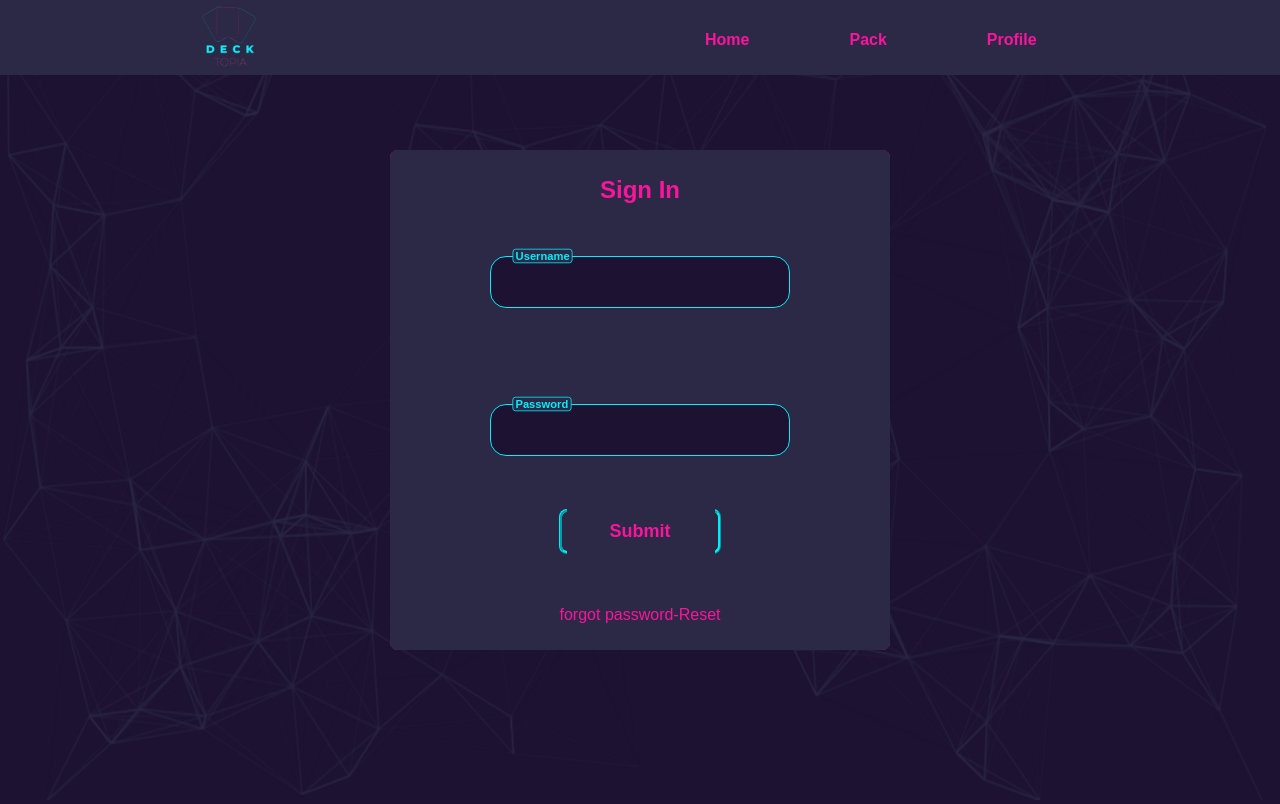
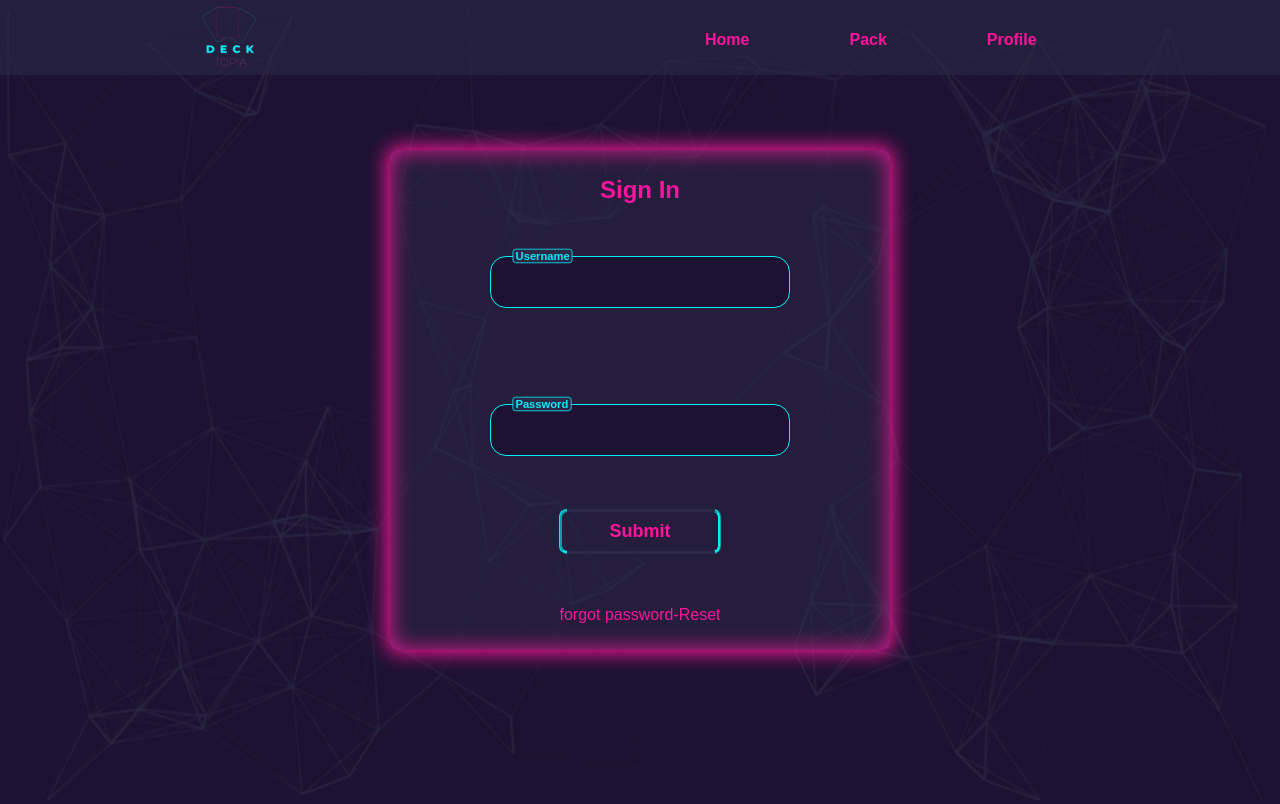
Before and after one commit to Kyubs1610/Decktopia-front, a React (Create React App) app: page /login in a window 1280 px wide. Built offline with nearby package versions, Linux system fonts and the light colour scheme.

Commit message:
design sympa

```diff
--- a/src/App.css
+++ b/src/App.css
@@ -27,11 +27,11 @@ button {
 button::after {
     content: "";
     position: absolute;
-    top: -10px;
+    top: -3px;
     left: 3%;
     width: 95%;
-    height: 40%;
-    background-color: #2B2945;
+    height: 3px;
+    background-color: rgba(43, 41, 69, 1);
     transition: 0.5s;
     transform-origin: center;
 }
@@ -40,11 +40,11 @@ button::before {
     content: "";
     transform-origin: center;
     position: absolute;
-    top: 80%;
+    bottom: -3px;
     left: 3%;
     width: 95%;
-    height: 40%;
-    background-color: #2B2945;
+    height: 3px;
+    background-color: rgba(43, 41, 69, 1);
     transition: 0.5s;
 }
 
@@ -53,7 +53,8 @@ button:hover::before, button:hover::after {
 }
 
 button:hover {
-    box-shadow: inset 0px 0px 15px #02EEFB;
+    box-shadow: inset 0px 0px 15px #02EEFB,
+                0px 0px 15px #02EEFB;
 }
 
   /* button */
@@ -87,6 +88,12 @@ button:hover {
     border: 1.5px solid #02EEFB;
 }
 
+.input:focus, .input:focus~label{
+    box-shadow: inset 0px 0px 15px #02EEFB,
+                0px 0px 15px #02EEFB;
+    transition: 0.5s;
+}
+
 .input:focus ~ label, input:valid ~ label {
     transform: translateY(-50%) scale(0.8);
     background-color: #2B2945;
--- a/src/Component/Auth/Auth.css
+++ b/src/Component/Auth/Auth.css
@@ -15,12 +15,12 @@
     height: 400px;
     /* box-shadow: 0 0 20px 3px #fd149d; */
     border-radius: 8px;
-    background-color: #2B2945;
+    background-color: rgba(43, 41, 69, 0.3);
     z-index: 0;
 }
 
 .Auth-form-content {
-    background-color: #2B2945;
+    background-color: rgba(43, 41, 69, 0.3);
     width: 100%;
     height: 100%;
     display: flex;
--- a/src/Component/Header_and_footer/header.css
+++ b/src/Component/Header_and_footer/header.css
@@ -16,12 +16,12 @@
     width: 100%;
     position: fixed;
     z-index: 1;
-    background-color: #2B2945;
-
-    /* box-shadow: 0px 1px 2px #02EEFB,
+    background-color: rgba(43, 41, 69, 0.6);
+/*
+    box-shadow: 0px 1px 2px #02EEFB,
                 0px 2px 4px #02EEFB,
                 0px 4px 6px #02EEFB,
-                0px 6px 16px #02EEFB;  */
+                0px 6px 16px #02EEFB; */
   }
  .menu{
     display: flex;
--- a/src/Component/Register/Register.css
+++ b/src/Component/Register/Register.css
@@ -15,14 +15,15 @@ body {
     max-width: 500px;
     padding: 0;
     height: 500px;
-    box-shadow: inset 0 0 20px 3px #fd149d;
+    box-shadow: inset 0 0 20px 3px #fd149d,
+                0 0 20px 3px #fd149d;
     border-radius: 8px;
-    background-color: #2B2945;
+    background-color: rgba(43, 41, 69, 0.3);
     z-index: 0;
 }
 
 .Auth-form-content {
-    background-color: #2B2945;
+    background-color: rgba(43, 41, 69, 0.3);
     width: 100%;
     height: 100%;
     display: flex;
```
